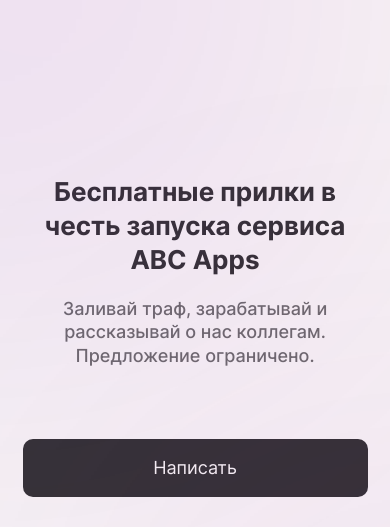
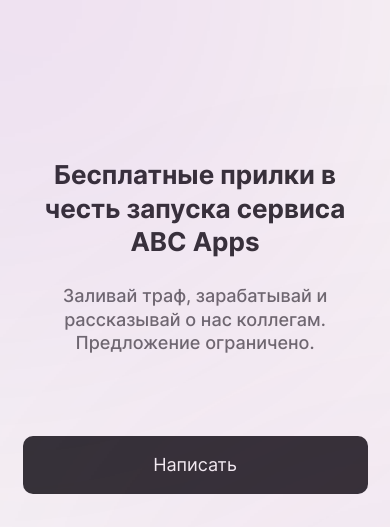
Before and after one commit to ABCTeamHr/ABCTeamHr.github.io, a plain HTML site: page index.html in a window 390 px wide. Shown: the part 70-597 px from the top of the page. Drawn offline with Linux system fonts and the light colour scheme; files whose address does not match are found by name.

Commit message:
safari gap

```diff
--- a/css/adaptive.css
+++ b/css/adaptive.css
@@ -404,14 +404,13 @@
     left: 90%;
     top: 20px;
   }
-  .svg_close_black {
-  }
+
   .mobile_header {
     position: absolute;
     width: 346px;
     height: 102px;
-    /* left: 15px; */
-    top: 245px;
+    /* top: 245px; */
+    top: 27%;
 
     font-family: "Inter";
     font-style: normal;
@@ -428,8 +427,8 @@
     position: absolute;
     width: 346px;
     height: 69px;
-    /* left: 15px; */
-    top: 367px;
+    /* top: 367px; */
+    top: 42%;
 
     font-family: "Inter";
     font-style: normal;
@@ -457,7 +456,8 @@
     width: 90%;
     height: 58px;
     /* left: 15px; */
-    top: 509px;
+    /* top: 509px; */
+    top: 60%;
 
     text-decoration: none;
     background: #333333;
```
Lines whose indentation alone changed are shown as unchanged.
